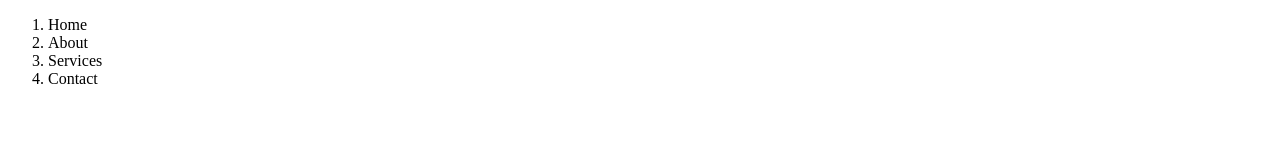
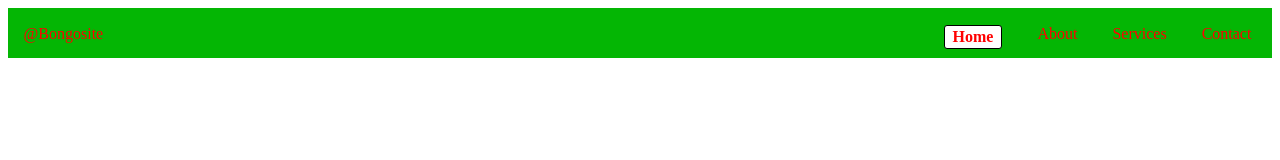
Before and after one commit to Reyad77/HTML_and_CSS, a plain HTML site: page Practice/index.html in a window 1280 px wide. Drawn offline with Linux system fonts and the light colour scheme.

Commit message:
Navigation bar work

```diff
--- a/Practice/index.html
+++ b/Practice/index.html
@@ -4,16 +4,18 @@
     <meta charset="UTF-8">
     <meta name="viewport" content="width=device-width, initial-scale=1.0">
     <title>Document</title>
+    <link rel="stylesheet" href="style.css">
 </head>
 <body>
 
     <div class="nav">
         <div class="items">
-            <ol>
-                <li>Home</li>
-                <li>About</li>
-                <li>Services</li>
-                <li>Contact</li>
+            <div><p>@Bongosite</p></div>
+            <ol class="nav-ol">
+                <li class="home">Home</li>
+                <li class="about">About</li>
+                <li class="serv">Services</li>
+                <li class="cont">Contact</li>
             </ol>
         </div>
     </div>
--- a/Practice/style.css
+++ b/Practice/style.css
@@ -1,3 +1,35 @@
 .nav{
+    background-color: rgb(4, 182, 4);
+    height: 50px;
+    width: 100%;
+    padding: 0.6px;
+    box-sizing: border-box;
+}
+.items {
+    display: flex;
+    justify-content: space-between;
+    color: rgb(255, 0, 0);
+    margin-left: 15px;
+}
+ol{
+    gap: 35px;
+    display: flex;
+    list-style: none;
+    margin-right: 20px;
+}
+.nav-ol li{
 
 }
+.home{
+    font-weight: 720;
+
+    background-color: white;
+    border: 1px solid black;
+    border-radius: 3px;
+    padding: 2px;
+    padding-left: 8px;
+    padding-right: 8px;
+}
+.about[
+
+]
```
